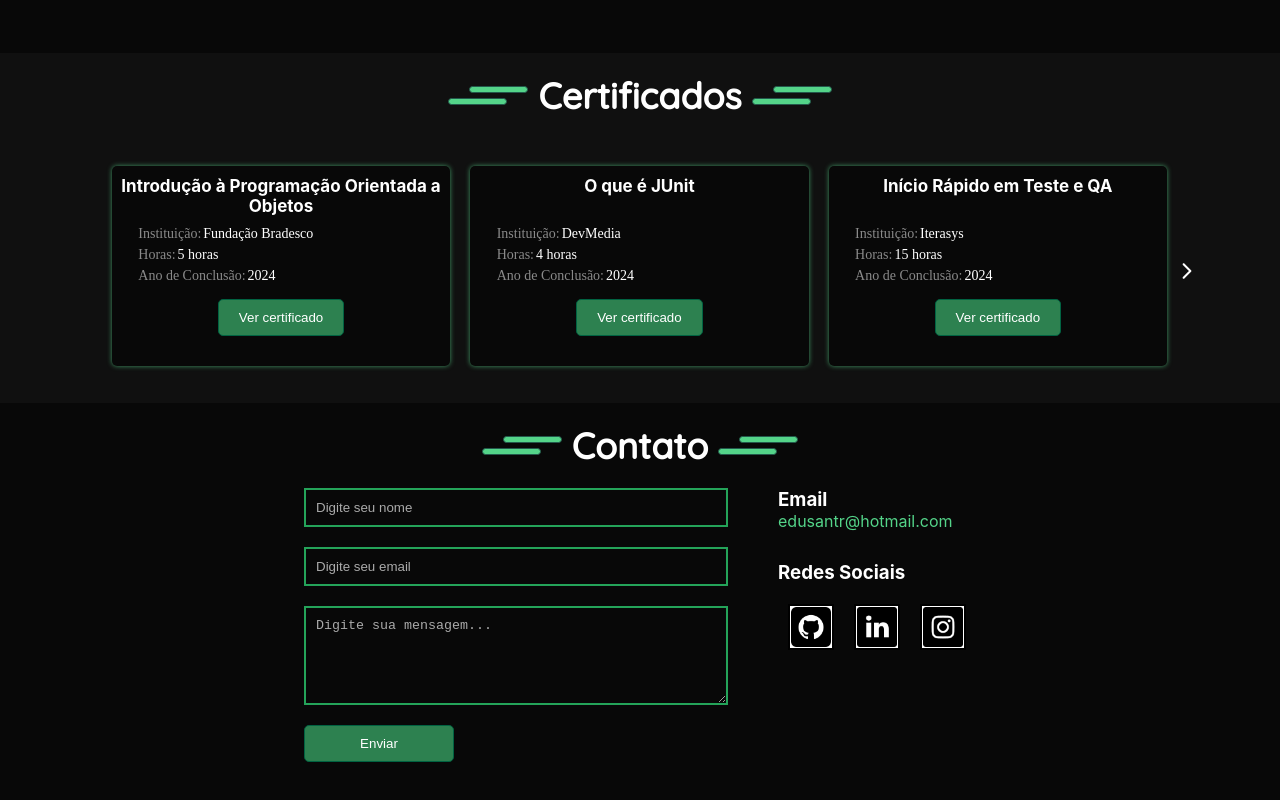
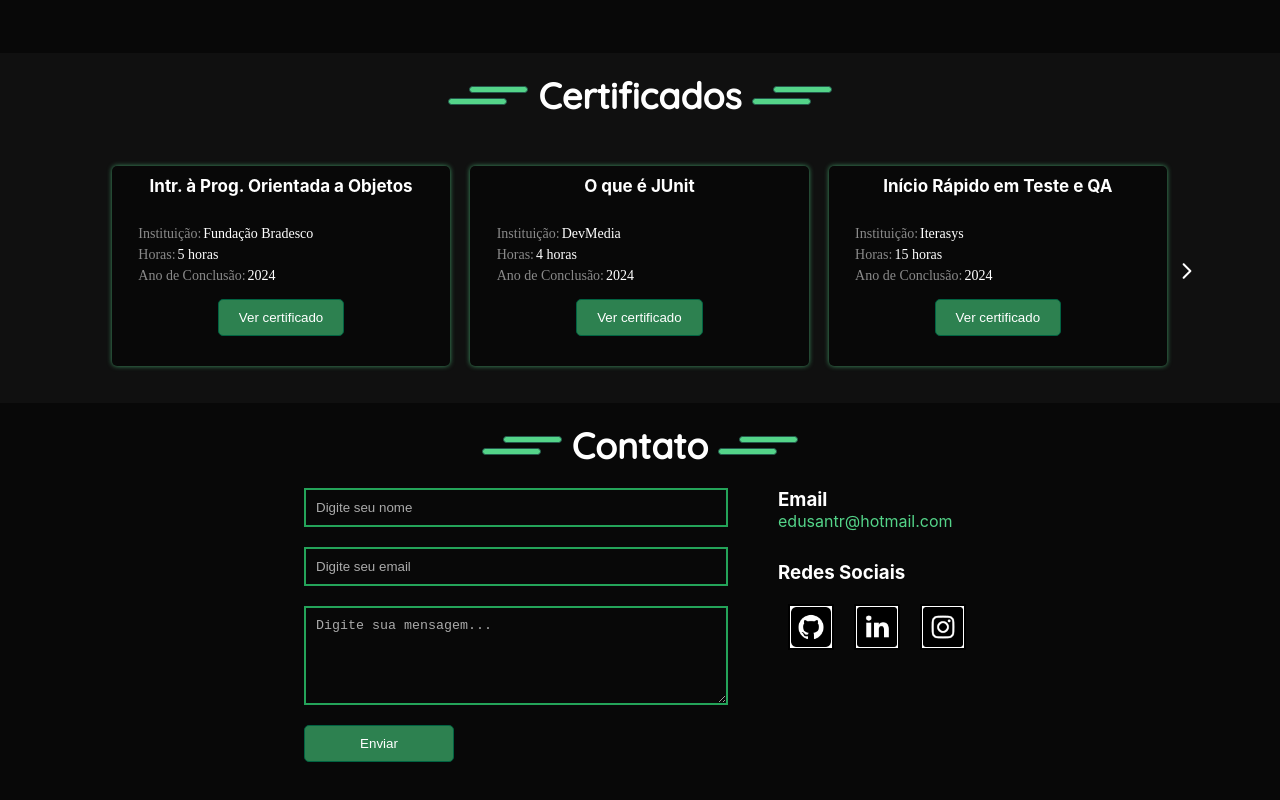
Before and after one commit to eduardostr/Portfolio-eduRodrigues, a React (Create React App) app: page / in a window 1280 px wide. Shown: the part 2417-3217 px from the top of the page. Built offline with nearby package versions, Linux system fonts and the light colour scheme; a web font is replaced by a local one.

Commit message:
New update files

```diff
--- a/src/components/Certificates/certificateData.ts
+++ b/src/components/Certificates/certificateData.ts
@@ -8,7 +8,7 @@ export interface Certificado {
 
 export const certificados: Certificado[] = [
   {
-    nome: "Introdução à Programação Orientada a Objetos",
+    nome: "Intr. à Prog. Orientada a Objetos",
     instituicao: "Fundação Bradesco",
     horas: "5",
     ano: "2024",
```
